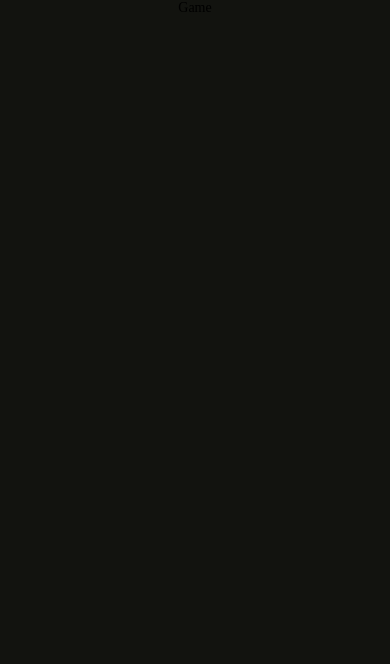
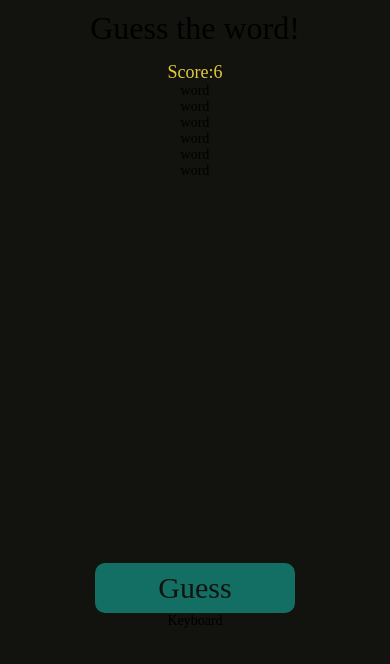
Before and after one commit to gacneves/word-guesser, a React Native app: screen /Game in a window 390 px wide. Shown: the top 664 px of the page. Built offline with nearby package versions, Linux system fonts and the light colour scheme.

Commit message:
Initial game layout

```diff
--- a/src/screens/Game/index.tsx
+++ b/src/screens/Game/index.tsx
@@ -1,13 +1,57 @@
 import React from 'react';
 import { Text, View, StyleSheet } from 'react-native';
+import Button from '../../components/button';
 import globalStyles from '../../styles';
+import theme from '../../theme';
 
 const Game = () => {
+  const currentScore = 6 // Initial mock value for tries
+
+  const guesses = ['word', 'word', 'word', 'word', 'word', 'word'] // Initial mock value for guesses
+
   return (
     <View style={globalStyles.container}>
-      <Text style={globalStyles.text}>Game</Text>
+      <View style={styles.viewSection}>
+        <Text style={[globalStyles.text, styles.header]}>Guess the word!</Text>
+        <Text style={[globalStyles.text, styles.score]}>Score:{currentScore}</Text>
+        {guesses.map((guess, index) => (
+          <Text key={index} style={globalStyles.text}>{guess}</Text>
+        ))}
+      </View>
+      <View style={styles.inputSection}>
+        <Button
+          title='Guess'
+          width={200}
+          height={50}
+          radius={10}
+          titleSize={30}
+          onPress={() => console.log('Guess')}
+        />
+        <Text style={globalStyles.text}>Keyboard</Text>
+      </View>
     </View>
   );
 };
 
+const styles = StyleSheet.create({
+  viewSection: {
+    flex: 2,
+    alignItems: 'center'
+  },
+  inputSection: {
+    flex: 1,
+    alignItems: 'center'
+  },
+  header: {
+    marginTop: 10,
+    textAlign: 'center',
+    fontSize: 32
+  },
+  score: {
+    fontSize: 18,
+    marginTop: 15,
+    color: theme.colors.secondary
+  }
+});
+
 export default Game;
```
